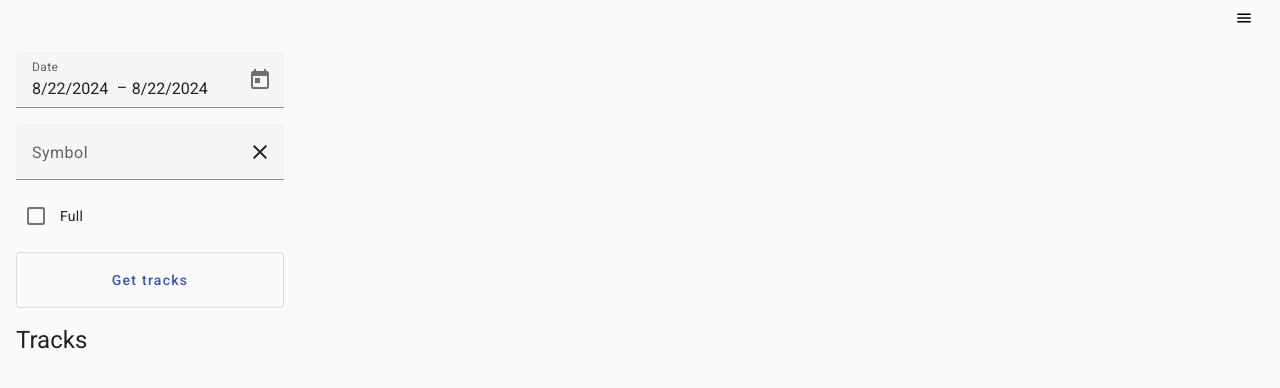
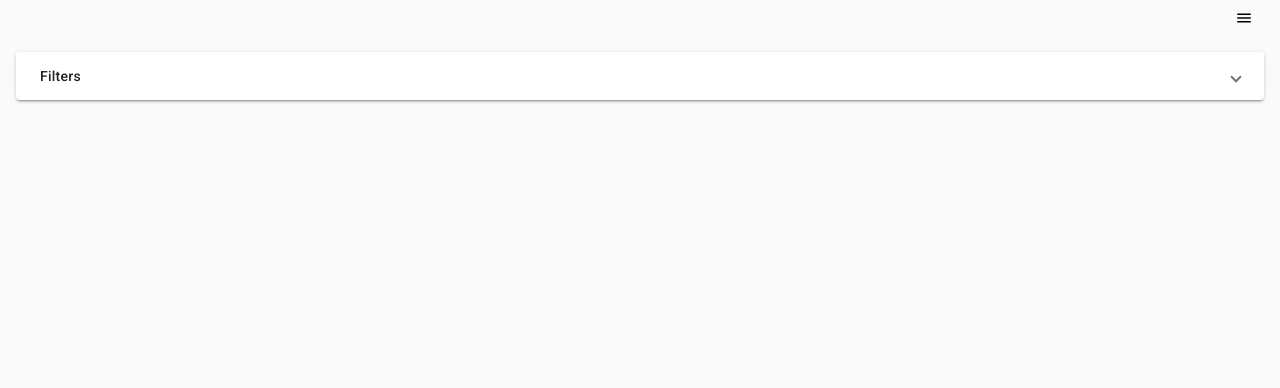
Before and after one commit to antonhancharyk/crypto-knight-dashboard, an Angular app: page / in a window 1280 px wide. Shown: the top 388 px of the page. Built offline with nearby package versions, Linux system fonts and the light colour scheme.

Commit message:
Add accordion for filters

```diff
--- a/src/pages/home/home.component.html
+++ b/src/pages/home/home.component.html
@@ -5,6 +5,13 @@
   </div>
   } @else {
   <div class="container1">
+    <mat-accordion>
+      <mat-expansion-panel>
+        <mat-expansion-panel-header>
+          <mat-panel-title>
+            Filters
+          </mat-panel-title>
+        </mat-expansion-panel-header>
         <div class="filter">
           <mat-form-field>
             <mat-label>Date</mat-label>
@@ -44,8 +51,9 @@
             Get tracks
           </button>
         </div>
+      </mat-expansion-panel>
+    </mat-accordion>
     <div class="container_tracks">
-      <h1>Tracks</h1>
       <div class="tracks">
         @for (item of activeTracks; track item.symbol; let idx = $index) {
         <mat-card class="mat-card">
--- a/src/pages/home/home.component.ts
+++ b/src/pages/home/home.component.ts
@@ -1,4 +1,4 @@
-import { Component, OnDestroy, OnInit } from '@angular/core';
+import { Component, OnDestroy, OnInit, ChangeDetectionStrategy, signal } from '@angular/core';
 import { Observable, Subscription, startWith, map } from 'rxjs';
 import { MatCardModule } from '@angular/material/card';
 import { DateTime } from 'luxon';
@@ -21,6 +21,7 @@ import { MatCheckboxModule } from '@angular/material/checkbox';
 import {MatAutocompleteModule} from '@angular/material/autocomplete';
 import { CommonModule } from '@angular/common';
 import {MatInputModule} from '@angular/material/input';
+import {MatExpansionModule} from '@angular/material/expansion';
 
 import {
   CommonService,
@@ -49,7 +50,8 @@ import { Q1, SYMBOLS } from '../../constants';
     MatCheckboxModule,
     MatAutocompleteModule,
     CommonModule,
-    MatInputModule
+    MatInputModule,
+    MatExpansionModule
   ],
   providers: [
     CommonService,
```
Lines whose indentation alone changed are shown as unchanged.
